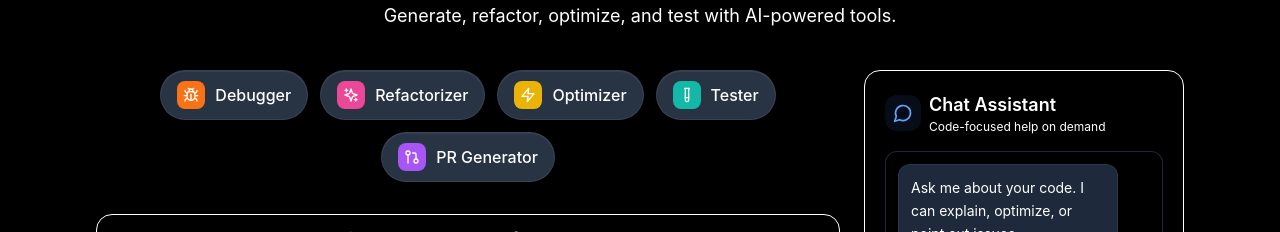
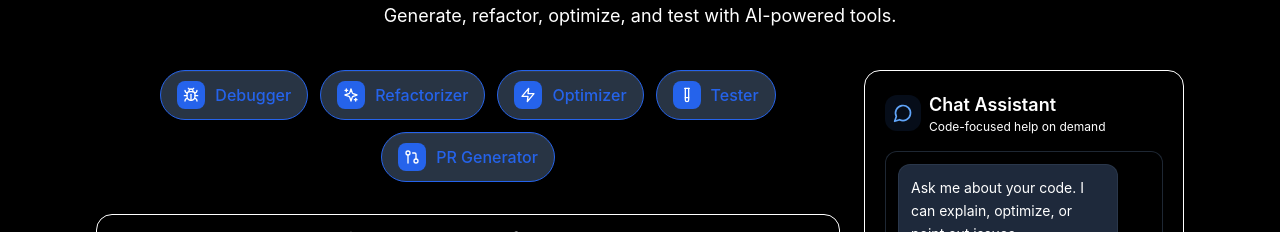
Before and after one commit to Amulyakantamneni/CodeAssistant, a Next.js app in the folder frontend/: page /generate in a window 1280 px wide. Shown: the part 186-418 px from the top of the page. Built offline with nearby package versions, Linux system fonts and the light colour scheme; no server answers.

Commit message:
Update ToolSelector.tsx

```diff
--- a/frontend/components/ToolSelector.tsx
+++ b/frontend/components/ToolSelector.tsx
@@ -9,41 +9,31 @@ const TOOLS = [
     id: 'debug',
     name: 'Debugger',
     icon: Bug,
-    bgColor: 'bg-orange-500',
-    selectedBg: 'bg-orange-50 dark:bg-orange-900/30',
-    selectedBorder: 'border-orange-200 dark:border-orange-700',
+    bgColor: 'tool-blue-bg',
   },
   {
     id: 'refactor',
     name: 'Refactorizer',
     icon: Sparkles,
-    bgColor: 'bg-pink-500',
-    selectedBg: 'bg-pink-50 dark:bg-pink-900/30',
-    selectedBorder: 'border-pink-200 dark:border-pink-700',
+    bgColor: 'tool-blue-bg',
   },
   {
     id: 'optimize',
     name: 'Optimizer',
     icon: Zap,
-    bgColor: 'bg-yellow-500',
-    selectedBg: 'bg-yellow-50 dark:bg-yellow-900/30',
-    selectedBorder: 'border-yellow-200 dark:border-yellow-700',
+    bgColor: 'tool-blue-bg',
   },
   {
     id: 'test',
     name: 'Tester',
     icon: TestTube,
-    bgColor: 'bg-teal-500',
-    selectedBg: 'bg-teal-50 dark:bg-teal-900/30',
-    selectedBorder: 'border-teal-200 dark:border-teal-700',
+    bgColor: 'tool-blue-bg',
   },
   {
     id: 'pr',
     name: 'PR Generator',
     icon: GitPullRequest,
-    bgColor: 'bg-purple-500',
-    selectedBg: 'bg-purple-50 dark:bg-purple-900/30',
-    selectedBorder: 'border-purple-200 dark:border-purple-700',
+    bgColor: 'tool-blue-bg',
   },
 ];
 
@@ -86,7 +76,7 @@ export function ToolSelector({
             }}
             whileTap={{ scale: 0.97 }}
             className={cn(
-              'pill-3d flex items-center gap-2.5 px-4 py-2.5 rounded-full transition-all font-medium spotlight',
+              'pill-3d tool-pill flex items-center gap-2.5 px-4 py-2.5 rounded-full transition-all font-medium spotlight',
               isSelected && 'active soft-glow'
             )}
           >
@@ -97,7 +87,7 @@ export function ToolSelector({
             >
               <Icon className="w-4 h-4 text-white" />
             </motion.div>
-            <span className="text-gray-800 dark:text-gray-200">{tool.name}</span>
+            <span className="tool-blue-text">{tool.name}</span>
           </motion.button>
         );
       })}
```
